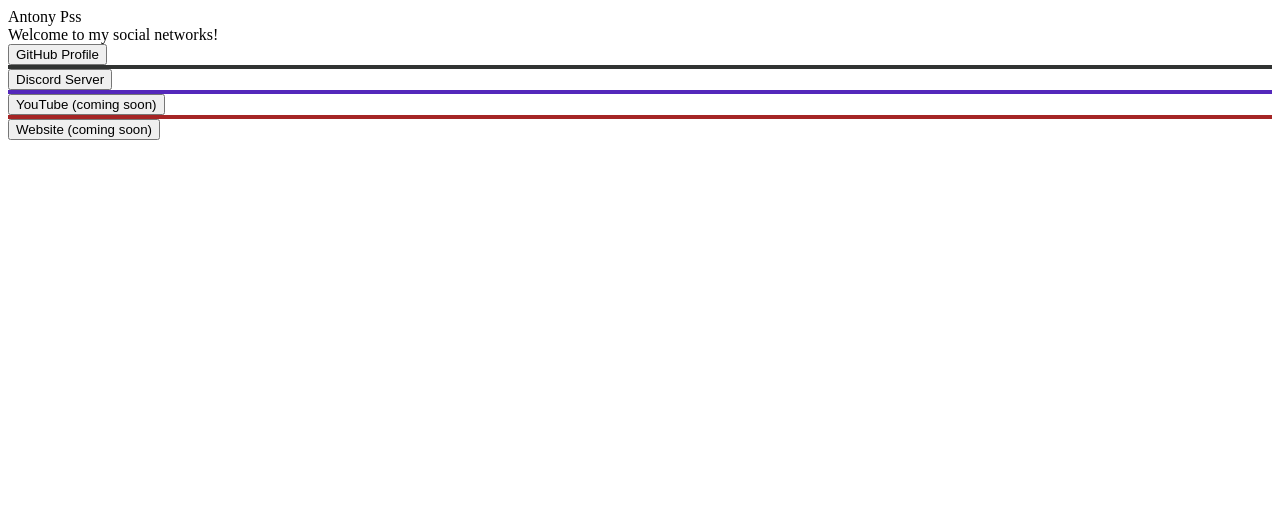
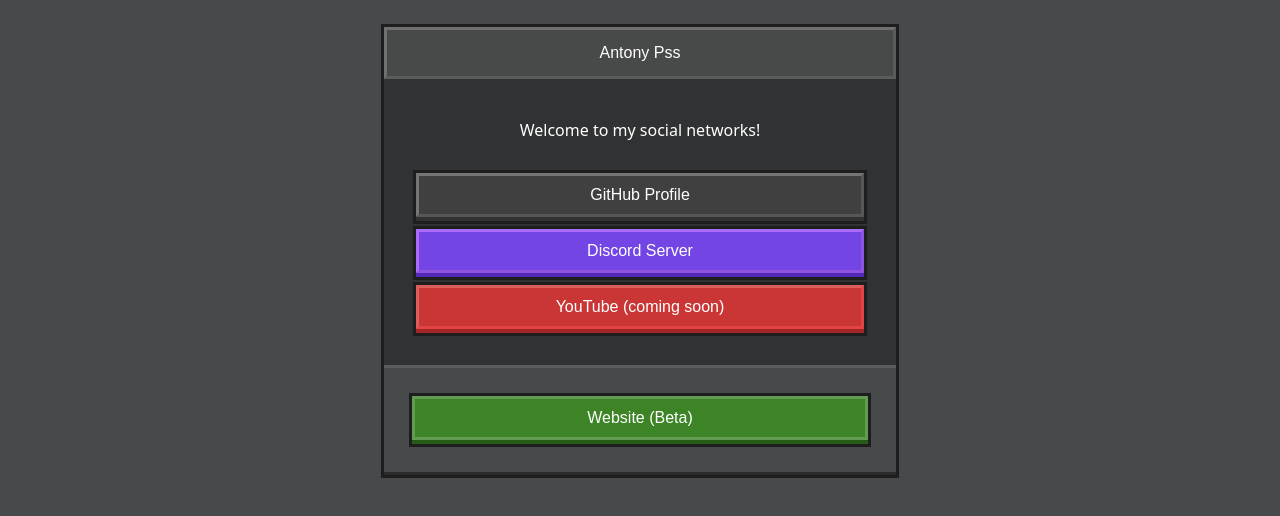
Before and after one commit to AntonyPss/antony.github.io, a plain HTML site: page index.html in a window 1280 px wide. Drawn offline with Linux system fonts and the light colour scheme; a web font is replaced by a local one.

Commit message:
Add files via upload

```diff
--- /dev/null
+++ b/content/styles/css backup.css
@@ -0,0 +1,243 @@
+body {
+  background-color: rgb(72, 73, 74);
+  text-rendering: optimizeLegibility;
+  -webkit-font-smoothing: antialiased;
+  -moz-osx-font-smoothing: grayscale;
+  image-rendering: pixelated;
+}
+
+a {
+  text-decoration: none;
+  color: #fff;
+}
+
+.container-navigation {
+  width: 100%;
+  max-width: 1216px;
+  display: flex;
+  justify-content: center;
+  align-items: center;
+  margin: 20px auto 0;
+  padding-top: 0;
+}
+
+.navigation-bar {
+  width: 100%;
+  background-color: #e6e8eb;
+  border-bottom: 5px solid #b1b2b5;
+  padding: 0 5%;
+  display: flex;
+  align-items: center;
+  justify-content: center;
+}
+
+.grid-container {
+  display: flex;
+  flex-wrap: wrap;
+  justify-content: center;
+  gap: 20px;
+  margin-top: 20px;
+}
+
+.card-container {
+  border: 3px solid #1e1e1f;
+  margin: auto;
+  width: 512px;
+  max-width: 548px;
+}
+
+.card-header {
+  text-align: center;
+  background-color: #49494b;
+  color: #fff;
+  font-family: 'Mojangles', sans-serif;
+  font-size: 18px;
+  border: 3px solid #5a5b5c;
+  border-color: #707071 #5a5b5c #5a5b5c #707071;
+  padding: 16px;
+}
+
+.card-divider {
+  background-color: rgb(49, 50, 51);
+  color: #fff;
+  font-family: 'Noto Sans', sans-serif;
+  font-size: 16px;
+  -webkit-font-smoothing: none;
+  -moz-osx-font-smoothing: auto;
+  text-rendering: optimizeSpeed;
+  padding: 24px;
+}
+
+.card-content {
+  background-color: #48494a;
+  border-top: 3px solid #5a5b5c;
+  border-bottom: 3px solid #2a2b2c;
+  padding: 28px;
+}
+
+.card-content-white-button {
+  border-bottom: 4px solid #58585a;
+  outline: 3px solid #1e1e1f;
+  display: block;
+  text-align: center;
+}
+
+.card-content-green-button {
+  border-bottom: 4px solid #2a651d;
+  outline: 3px solid #1e1e1f;
+  display: block;
+  text-align: center;
+}
+
+.white-button {
+  color: #000;
+  background-color: #d1d0d4;
+  border: 3px solid #edecee;
+  font-family: 'Mojangles', sans-serif;
+  font-size: 18px;
+  font-weight: 400;
+  padding: 10px;
+  width: 100%;
+  display: block;
+}
+
+.white-button:hover {
+  background-color: #b4b4b4;
+  border-width: 3px;
+  border-color: #d4d4d4;
+}
+
+.white-button:active {
+  background-color: #777777;
+  border-color: #8f8f8f;
+}
+
+.green-button {
+  color: #fff;
+  text-align: center;
+  background-color: #3c8426;
+  border: 3px solid #629c52;
+  border-color: #629c52 #558d44 #558d44 #629c52;
+  font-family: 'Mojangles', sans-serif;
+  font-size: 18px;
+  font-weight: 400;
+  padding: 10px;
+  display: block;
+  width: 100%;
+}
+
+.green-button:hover {
+  background-color: #52a535;
+  border-width: 3px;
+  border-color: #75b75d
+}
+
+.green-button:active {
+  background-color: #2a651d;
+  border-color: #548249
+}
+
+.section-link-button {
+  margin: 12px;
+  outline: 3px solid #1e1e1f;
+  display: block;
+  text-align: center;
+}
+
+.grey-button-backup  {
+  color: #fff;
+  text-align: center;
+  background-color: #48484b;
+  border: 3px solid #747574;
+  border-color: #747574 #48484b #48484b #747574;
+  border-bottom: 4px solid #313332;
+  font-family: 'Mojangles', sans-serif;
+  font-size: 16px;
+  font-weight: 400;
+  padding: 12px;
+  display: block;
+  width: 100%;
+}
+
+.grey-button {
+  display: block;
+  background-color: #48484b;
+  border: 3px solid #747574;
+  color: #fff;
+  font-family: 'Mojangles', sans-serif;
+  font-size: 18px;
+  font-weight: 400;
+  padding: 10px;
+  width: 100%;
+}
+
+.grey-button:hover {
+  background-color: #59585b;
+  border-width: 3px;
+  border-color: #78797a
+}
+
+.grey-button:active {
+  background-color: #313332;
+  border-color: #5b5a5c;
+}
+
+.purple-button {
+  display: block;
+  background-color: #7245e4;
+  border: 3px solid #a165f3;
+  color: #fff;
+  font-family: 'Mojangles', sans-serif;
+  font-size: 18px;
+  font-weight: 400;
+  padding: 10px;
+  width: 100%;
+}
+
+.purple-button:hover {
+  background-color: #8556f9;
+  border-width: 3px;
+  border-color: #ab6cfc
+}
+
+.purple-button:active {
+  background-color: #5c2dc6;
+  border-color: #9657e2;
+}
+
+.red-button {
+  display: block;
+  background-color: #ca3636;
+  border: 3px solid #db5e5c;
+  color: #fff;
+  font-family: 'Mojangles', sans-serif;
+  font-size: 16px;
+  font-weight: 400;
+  padding: 10px;
+  width: 100%;
+}
+
+.red-button:hover {
+  background-color: #d83333;
+  border-width: 3px;
+  border-color: #e95a5a
+}
+
+.red-button:active {
+  background-color: #c12c2d;
+  border-color: #cd5656;
+}
+
+@media screen and (max-width: 764px) {
+  .card-container {
+    width: 456px;
+  }
+}
+
+@font-face {
+  font-family: 'Mojangles';
+  font-display: swap;
+  src: url('assets/fonts/Mojangles') format('truetype');
+  font-weight: 400;
+  font-style: normal;
+}
--- /dev/null
+++ b/content/styles/main-styles.css
@@ -0,0 +1,150 @@
+body {
+  background-color: rgb(72, 73, 74);
+  text-rendering: optimizeLegibility;
+}
+
+a {
+  text-decoration: none;
+  color: #fff;
+}
+
+.card-container {
+  border: 3px solid #1e1e1f;
+  width: 512px;
+  max-width: 548px;
+  margin: auto;
+  margin-top: 24px;
+}
+
+.card-header {
+  background-color: #4949494b;
+  border: 3px solid #5a5b5c;
+  border-color: #707071 #5a5b5c #5a5b5c #707071;
+  color: #fff;
+  text-align: center;
+  font-family: 'Mojangles', sans-serif;
+  font-size: 16px;
+  padding: 14px;
+}
+
+.card-divider {
+  background-color: rgb( 49, 50, 51);
+  color: #fff;
+  font-family: 'Noto Sans', sans-serif;
+  font-size: 16px;
+  padding: 24px;
+  padding-top: 16px;
+}
+
+.card-welcome-header {
+  text-align: center;
+  padding: 24px;
+}
+
+.card-content {
+  background-color: #48494a;
+  border-top: 3px solid #5a5b5c;
+  border-bottom: 3px solid #2a2b2c;
+  padding: 20px;
+}
+
+.card-content-button {
+  display: block;
+  text-align: center;
+  border-bottom: 4px solid #265c16;
+  outline: 3px solid #1e1e1f;
+  margin: 8px;
+}
+
+.common-button {
+  display: block;
+  color: #fff;
+  text-rendering: optimizeLegibility;
+  text-align: center;
+  font-family: 'Mojangles', sans-serif;
+  font-weight: 400;
+  font-size: 16px;
+  width: 100%;
+  padding: 10px;
+}
+
+.grey-button {
+  background-color: #6363634b;
+  border: 3px solid #747574;
+  border-color: #747574 #575757 #575757 #747574;
+}
+
+.grey-button:hover {
+  background-color: #59585b;
+  border-width: 3px;
+  border-color: #78797a
+}
+
+.grey-button:active {
+  background-color: #313332;
+  border-color: #5b5a5c;
+}
+
+.purple-button {
+  background-color: #7245e4;
+  border: 3px solid #a165f3;
+  border-color: #a96cff #8e54de #8e54de #a96cff;
+}
+
+.purple-button:hover {
+  background-color: #8556f9;
+  border-width: 3px;
+  border-color: #ab6cfc
+}
+
+.purple-button:active {
+  background-color: #5c2dc6;
+  border-color: #9657e2;
+}
+
+.red-button {
+  background-color: #ca3636;
+  border: 3px solid #db5e5c;
+  border-color: #db5e5c #e24343 #e24343 #db5e5c;
+}
+
+.red-button:hover {
+  background-color: #d83333;
+  border-width: 3px;
+  border-color: #e95a5a
+}
+
+.red-button:active {
+  background-color: #c12c2d;
+  border-color: #cd5656;
+}
+
+.green-button {
+  background-color: #3c8426;
+  border: 3px solid #629c52;
+}
+
+.green-button:hover {
+  background-color: #52a535;
+  border-width: 3px;
+  border-color: #75b75d
+}
+
+.green-button:active {
+  background-color: #2a651d;
+  border-color: #548249
+}
+
+@media screen and (max-width: 764px) {
+  .card-container {
+    width: 448px;
+  }
+}
+
+@font-face {
+  font-family: 'Mojangles';
+  font-display: swap;
+  src: url('fonts/MojanglesRegular') format('truetype');
+  font-weight: 400;
+  font-style: normal;
+}
--- /dev/null
+++ b/content/styles/projects-styles.css
@@ -0,0 +1,167 @@
+body {
+  background-color: rgb(73, 73, 73);
+}
+
+* {
+  margin: 0;
+  padding: 0;
+  box-sizing: border-box;
+}
+
+.navigation-bar {
+  width: 100%;
+  max-width: none;
+  height: 64px;
+  background-color: #e6e8eb;
+  border-bottom: 5px solid #a1a2a5;
+  display: flex;
+  justify-content: space-between;
+  align-items: center;
+  padding: 0 20px;
+  box-sizing: border-box;
+}
+
+#navigation-bar-color {
+  border-bottom: 3px solid #242424;
+}
+
+.navigation-bar h1 {
+  font-size: 24px;
+  color: #252525;
+  font-family: 'Mojangles', sans-serif;
+}
+
+.navigation-bar a {
+  font-size: 16px;
+  margin-left: 10px;
+}
+
+.card-img-header {
+  width: 100%;
+  height: auto;
+  object-fit: cover;
+}
+
+.grid-container {
+  display: grid;
+  grid-template-columns: repeat(2, 1fr); /* Dos columnas por defecto */
+  grid-gap: 24px;
+  max-width: 1200px;
+  margin: 12px auto;
+  padding: 20px;
+  justify-content: center;
+}
+
+.card-container-view {
+  display: flex;
+  flex-direction: column;
+  background-color: #48494a;
+  border: 3px solid #1e1e1f;
+  align-items: stretch;
+  box-shadow: 4px 4px rgba(0, 0, 0, 0.2);
+  min-width: 45%;
+  max-width: 600px;
+  margin: 0 auto;
+}
+
+.card-container-view:hover {
+  transform: translate(-2px, -2px);
+}
+
+.small-card-divider {
+  background-color: #48494a;
+  border-bottom: 3px solid #2a2b2c;
+  color: #fff;
+  font-family: 'Mojangles', sans-serif;
+  font-size: 16px;
+  -webkit-font-smoothing: none;
+  -moz-osx-font-smoothing: auto;
+  text-rendering: optimizeSpeed;
+  height: 100%;
+}
+
+.card-title {
+  padding-bottom: 6px;
+}
+
+.small-card-header-title {
+  display: flex;
+  flex-direction: column;
+  padding-left: 22px;
+  padding-top: 12px;
+  padding-right: 22px;
+  padding-bottom: 16px;
+}
+
+.small-card-header-description {
+  text-align: left;
+  background-color: rgba(0, 0, 0, 0.32);
+  padding: 4px 6px;
+}
+
+.white-button {
+  color: #000;
+  background-color: #d1d0d4;
+  border: 3px solid #edecee;
+  font-family: 'Mojangles', sans-serif;
+  font-size: 18px;
+  font-weight: 400;
+  padding: 10px;
+  width: 100%;
+  display: block;
+}
+
+.white-button:hover {
+  background-color: #b4b4b4;
+  border-width: 3px;
+  border-color: #d4d4d4;
+}
+
+.white-button:active {
+  background-color: #777777;
+  border-color: #b6b6b6;
+}
+
+@media screen and (max-width: 768px) {
+  .grid-container {
+    grid-template-columns: 1fr; /* Una columna para pantallas pequeñas */
+  }
+
+  .card-container-view {
+    min-width: 100%; /* Ocupa todo el ancho de la pantalla */
+    max-width: 100%; /* Asegura que no se reduzca en pantallas pequeñas */
+  }
+
+  .navigation-bar {
+    padding: 0 10px;
+  }
+
+  .navigation-bar h1 {
+    font-size: 20px;
+  }
+
+  .navigation-bar a {
+    font-size: 16px;
+    margin-left: 10px;
+  }
+}
+
+@media screen and (min-width: 769px) and (max-width: 1024px) {
+  .grid-container {
+    grid-template-columns: repeat(2, 1fr);
+  }
+}
+
+@media screen and (min-width: 1025px) {
+  .grid-container {
+    grid-template-columns: repeat(2, 1fr);
+  }
+}
+
+@font-face {
+  font-family: 'Mojangles';
+  font-display: swap;
+  src: url('fonts/MojanglesRegular') format('truetype');
+  font-weight: 400;
+  font-style: normal;
+}
--- a/index.html
+++ b/index.html
@@ -4,8 +4,8 @@
     <meta charset="UTF-8">
     <meta name="viewport" content="width=device-width, initial-scale=1.0">
     <title>Antony Portfolio</title>
-    <link rel="stylesheet" href="assets/styles.css">
-    <link rel="icon" href="assets/img/web_icon.png" type="image/x-icon">
+    <link rel="stylesheet" href="content/styles/main-styles.css">
+    <link rel="icon" href="content/imgs/web_icon.png" type="image/x-icon">
 </head>
 <body>
   <div class="card-container">
@@ -26,7 +26,9 @@
     </div>
     <div class="card-content">
       <div class="card-content-button">
-        <button class="green-button common-button">Website (coming soon)</button>
+        <button class="green-button common-button">
+          <a href="content/main-projects.html" target="_blank">Website (Beta)</a>
+        </button>
       </div>
     </div>
   </div>
```
Also changed, not shown: content/main-projects.html (added, +76 -0 lines), content/fonts/MojanglesRegular.ttf (added), content/imgs/gui/screenshot-1.png (added), content/imgs/web_icon.png (added).
